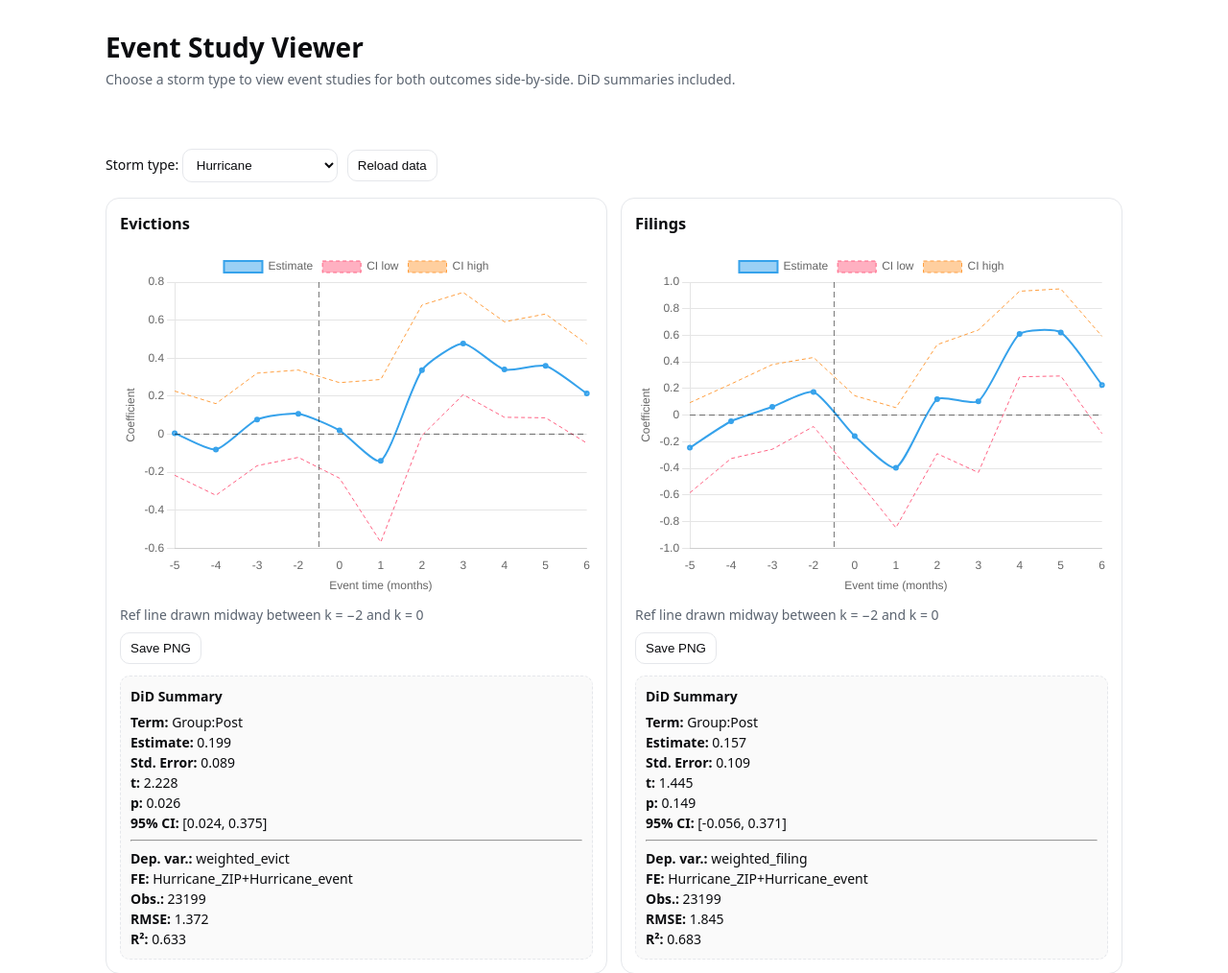
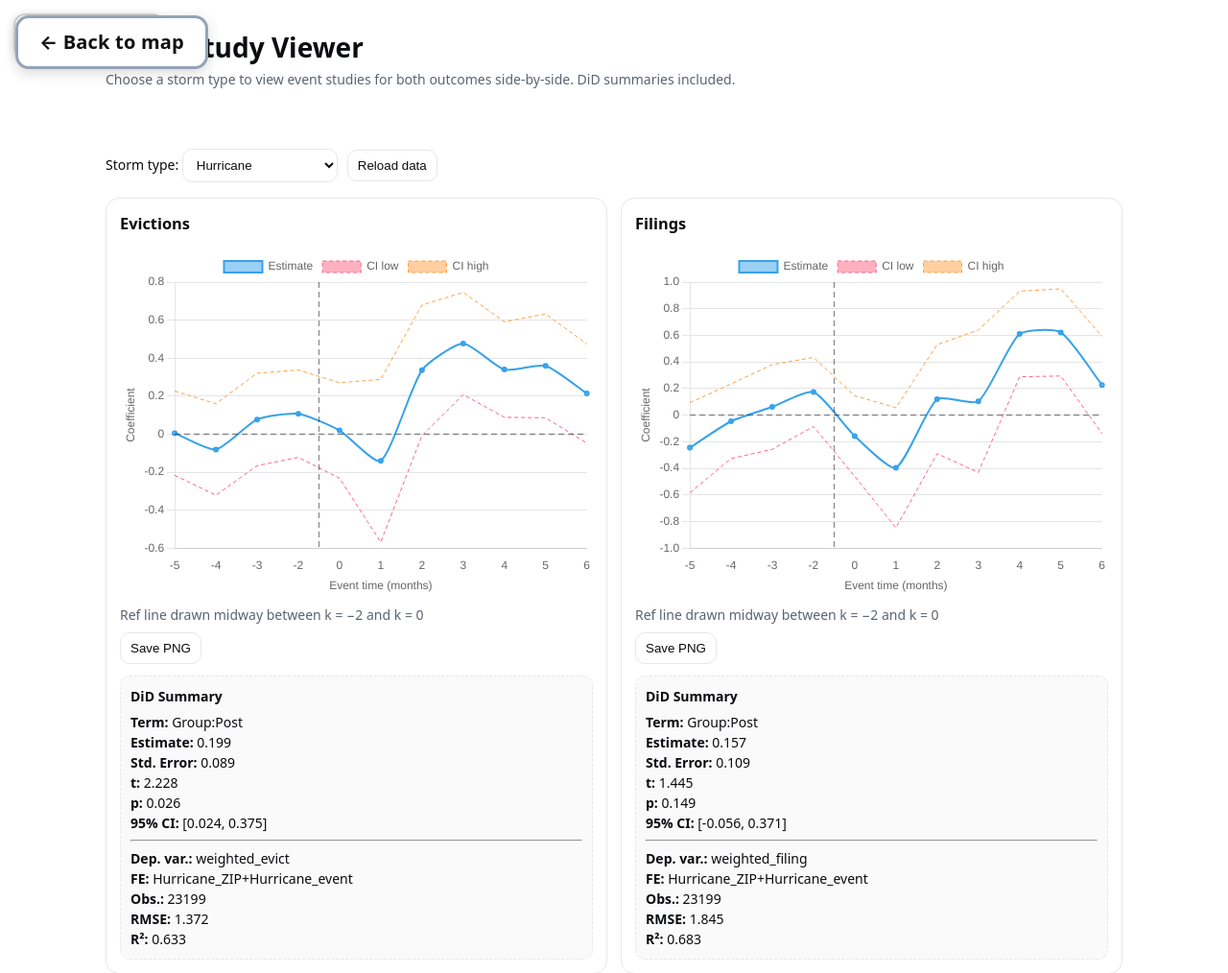
Before and after one commit to Ahmed-Zoulati/fl-eviction-map, a plain HTML site: page docs/event-study/index.html in a window 1280 px wide. Shown: the top 1014 px of the page at 96% size. Drawn offline with nearby package versions, Linux system fonts and the light colour scheme.

Commit message:
Add floating Back to map button on event-study page

```diff
--- a/docs/event-study/index.html
+++ b/docs/event-study/index.html
@@ -89,5 +89,33 @@
   </footer>
 
   <script src="./js/app.js"></script>
+  <a href="../" style="
+    position:fixed; top:14px; left:14px; z-index:1000;
+    background:#fff; border:2px solid #cfd3d7; border-radius:12px;
+    padding:10px 16px; text-decoration:none; color:#111; font-weight:600; font-size:16px;
+    box-shadow:0 2px 8px rgba(0,0,0,.12); letter-spacing:.2px;
+  ">
+    ← Back to map
+  </a>
+
+  <a href="../" id="backBtn" style="
+    position:fixed; top:16px; left:16px; z-index:1100;
+    background:#fff; border:3px solid #94a3b8; border-radius:14px;
+    padding:14px 22px; font-size:20px; font-weight:700; line-height:1.1;
+    color:#111; text-decoration:none; letter-spacing:.2px;
+    box-shadow:0 4px 14px rgba(0,0,0,.15);">
+    ← Back to map
+  </a>
+  <script>
+    (function(){
+      const b = document.getElementById('backBtn');
+      b.style.transition = 'transform 120ms ease';
+      b.addEventListener('mouseenter', ()=> b.style.transform='scale(1.06)');
+      b.addEventListener('mouseleave', ()=> b.style.transform='scale(1)');
+    })();
+  </script>
+
+
+
 </body>
 </html>
```
Also changed, not shown: docs/index.html (+0 -5 lines).
